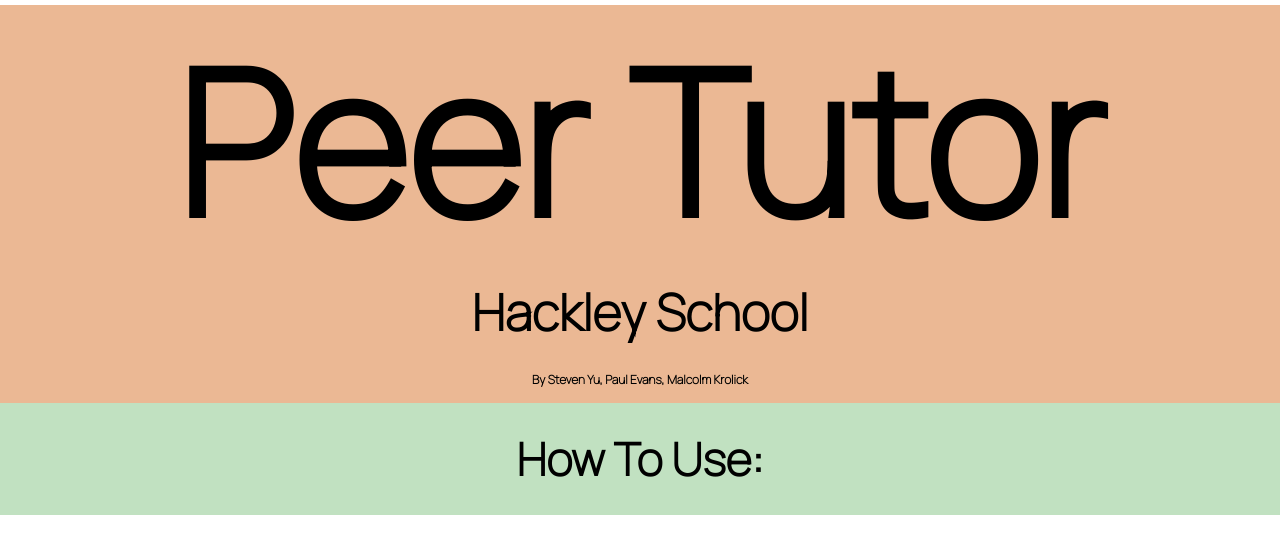
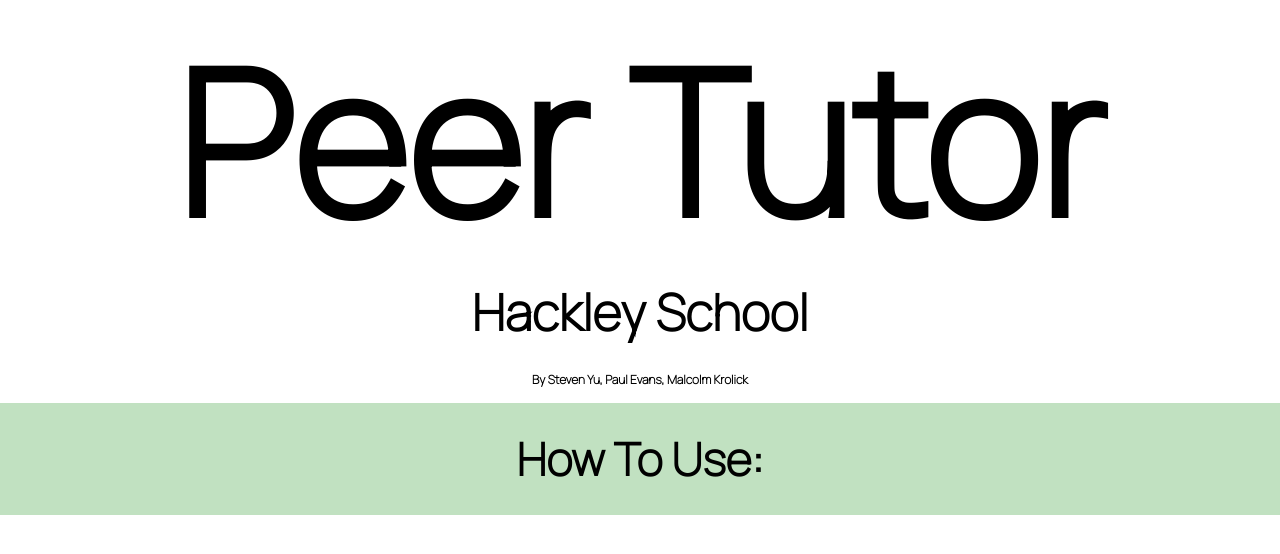
Before and after one commit to VerseGroup/PeerTutor-backend, a Flask app: page / in a window 1280 px wide. Shown: the part 42-596 px from the top of the page. Run offline with Flask 2, Linux system fonts and the light colour scheme.

Commit message:
style changes

```diff
--- a/PeerTutor/static/main.css
+++ b/PeerTutor/static/main.css
@@ -191,7 +191,7 @@ tr:hover {
 /* home page blocks */
 .home-intro-block{
     margin:0px;
-    background-color:#ebb894;
+    background-color: white;
 }
 .home-howToUse-block{
     text-align: center;
```
